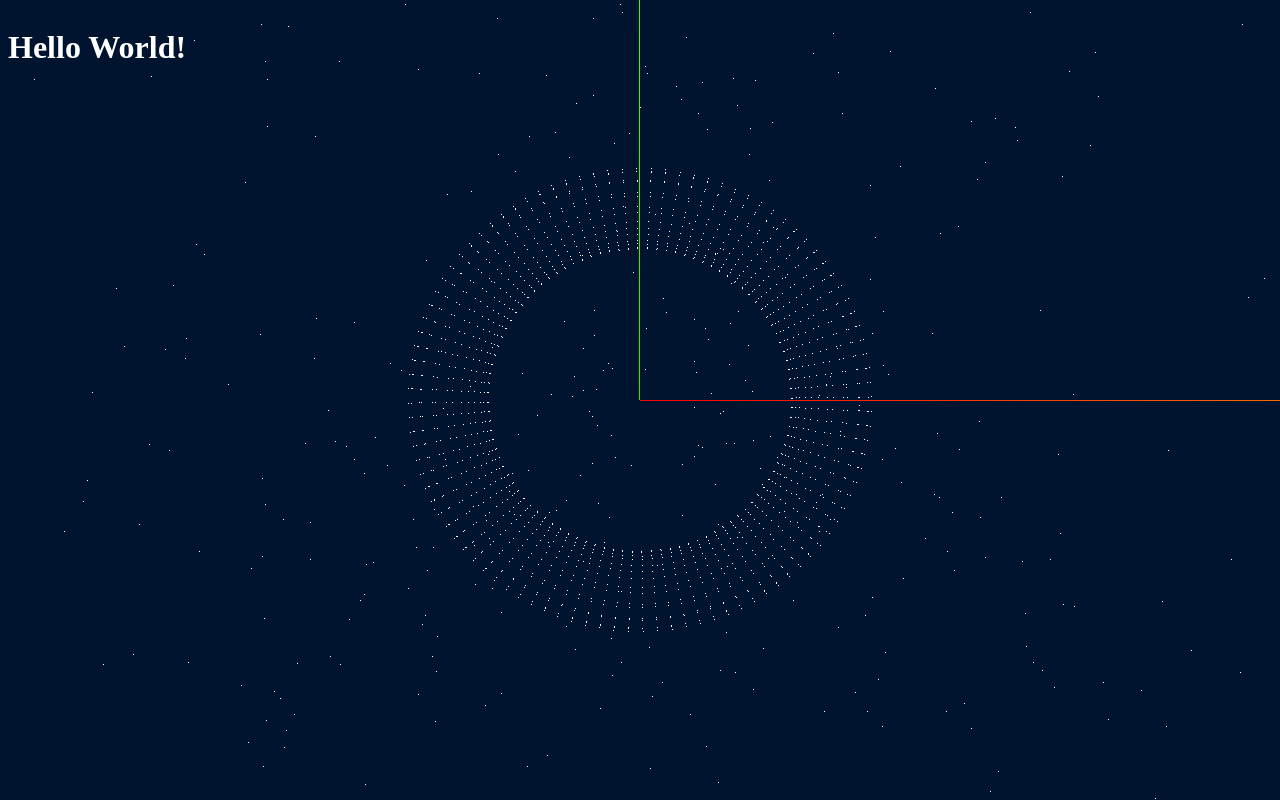
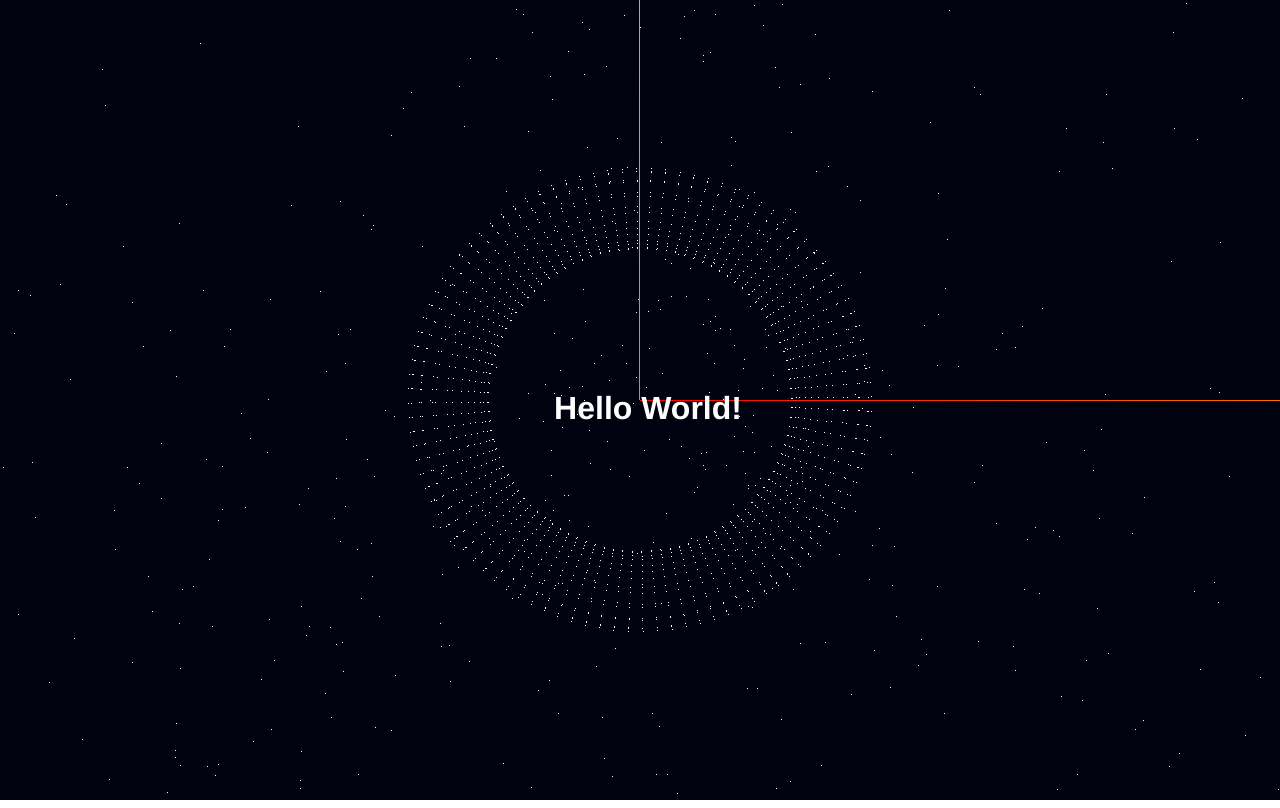
Before and after one commit to boromeot/threeJS, a website built with Vite: page index.html in a window 1280 px wide. Built offline with nearby package versions, Linux system fonts and the light colour scheme; animation ran at ten frames a second.

Commit message:
positioned text in center

```diff
--- a/main.js
+++ b/main.js
@@ -14,19 +14,19 @@ const renderer = new THREE.WebGLRenderer({
 
 renderer.setPixelRatio( window.devicePixelRatio );
 renderer.setSize( window.innerWidth, window.innerHeight );
-renderer.setClearColor(new THREE.Color('#001430'), 1);
+renderer.setClearColor(new THREE.Color('#000210'), 1);
 camera.position.setZ(3);
 
 renderer.render( scene, camera );
 
 const torusGeometry = new THREE.TorusGeometry( 1, .2, 16, 100 );
 const particleGeometry = new THREE.BufferGeometry;
-const particlesCount = 500;
+const particlesCount = 1000;
 
 const posArr = new Float32Array(particlesCount * 3);
 
 for ( let i = 0; i < particlesCount * 3; i++ ) {
-  posArr[i] = (Math.random() - 0.5) * 5;
+  posArr[i] = (Math.random() - 0.5) * 7;
 }
 
 particleGeometry.setAttribute('position', new THREE.BufferAttribute(posArr, 3));
--- a/style.css
+++ b/style.css
@@ -4,7 +4,19 @@ canvas {
   left: 0%;
 }
 
+html,
+body {
+  font-family: 'Helvetica';
+  height: 100vh;
+  color: #fff;
+}
+
 main {
   position: absolute;
-  color: #fff;
+  z-index: 1;
+  width: 100%;
+  height: 100vh;
+  display: grid;
+  place-content: center;
+
 }
```
